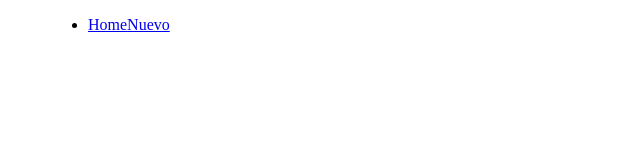
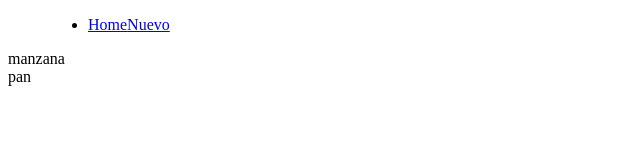
Before and after one commit to lucasnehuen/practicas, an Angular app: page / in a window 1280 px wide. Shown: the top 160 px of the page, without its empty margins (0-640 px from the left). Built offline with nearby package versions, Linux system fonts and the light colour scheme.

Commit message:
cree el componente item distinto al componente items

```diff
--- a/src/app/app.component.html
+++ b/src/app/app.component.html
@@ -1,3 +1,4 @@
 <div>
   <app-header></app-header>
+  <app-items></app-items>
 </div>
--- a/src/app/app.module.ts
+++ b/src/app/app.module.ts
@@ -5,12 +5,14 @@ import { AppRoutingModule } from './app-routing.module';
 import { AppComponent } from './app.component';
 import { HeaderComponent } from './components/header/header.component';
 import { ItemsComponent } from './components/items/items.component';
+import { ItemComponent } from './components/item/item.component';
 
 @NgModule({
   declarations: [
     AppComponent,
     HeaderComponent,
-    ItemsComponent
+    ItemsComponent,
+    ItemComponent
   ],
   imports: [
     BrowserModule,
--- /dev/null
+++ b/src/app/components/item/item.component.html
@@ -0,0 +1 @@
+<p>item works!</p>
--- a/src/app/components/items/items.component.html
+++ b/src/app/components/items/items.component.html
@@ -1 +1,7 @@
-<p>items works!</p>
+<div>
+
+    <div *ngFor="let item of items">
+        {{item.title}}
+    </div>
+
+</div>
```
Also changed, not shown: src/app/components/item/item.component.ts (added, +10 -0 lines), src/app/components/item/item.component.css (added), 1 other file (tests, documents, lock files or other folders).
